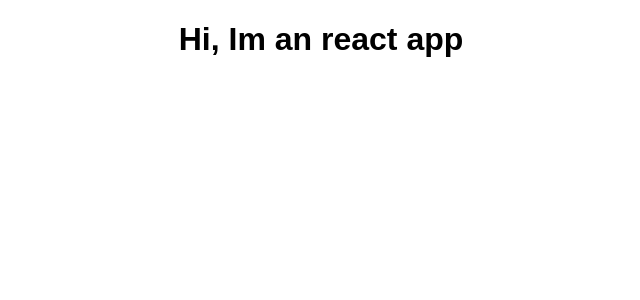
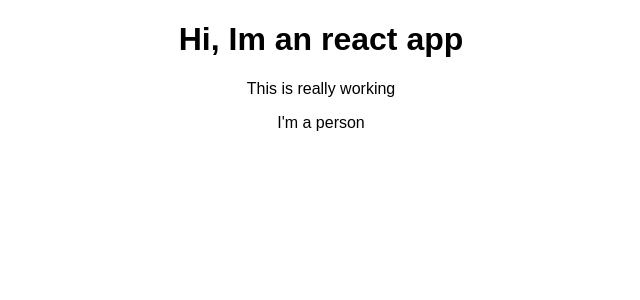
Before and after one commit to beelarr/react-16-complete-guide, a React (Create React App) app: page / in a window 1280 px wide. Shown: the top 300 px of the page, without its empty margins (319-959 px from the left). Built offline with nearby package versions, Linux system fonts and the light colour scheme.

Commit message:
Add a new component

```diff
--- a/src/App.js
+++ b/src/App.js
@@ -1,12 +1,16 @@
 import React, { Component } from 'react';
 import './App.css';
+import Person from './Person/Person';
 
 class App extends Component {
   render() {
     return (
       <div className="App">
         <h1>Hi, Im an react app</h1>
+          <p>This is really working</p>
+          <Person/>
       </div>
+
     );
     // return React.createElement('div', {className: 'App'}, React.createElement('h1'))
   }
--- /dev/null
+++ b/src/Person/Person.js
@@ -0,0 +1,7 @@
+import React from 'react';
+
+const person = () => {
+    return <p>I'm a person</p>
+};
+
+export default person;
```
